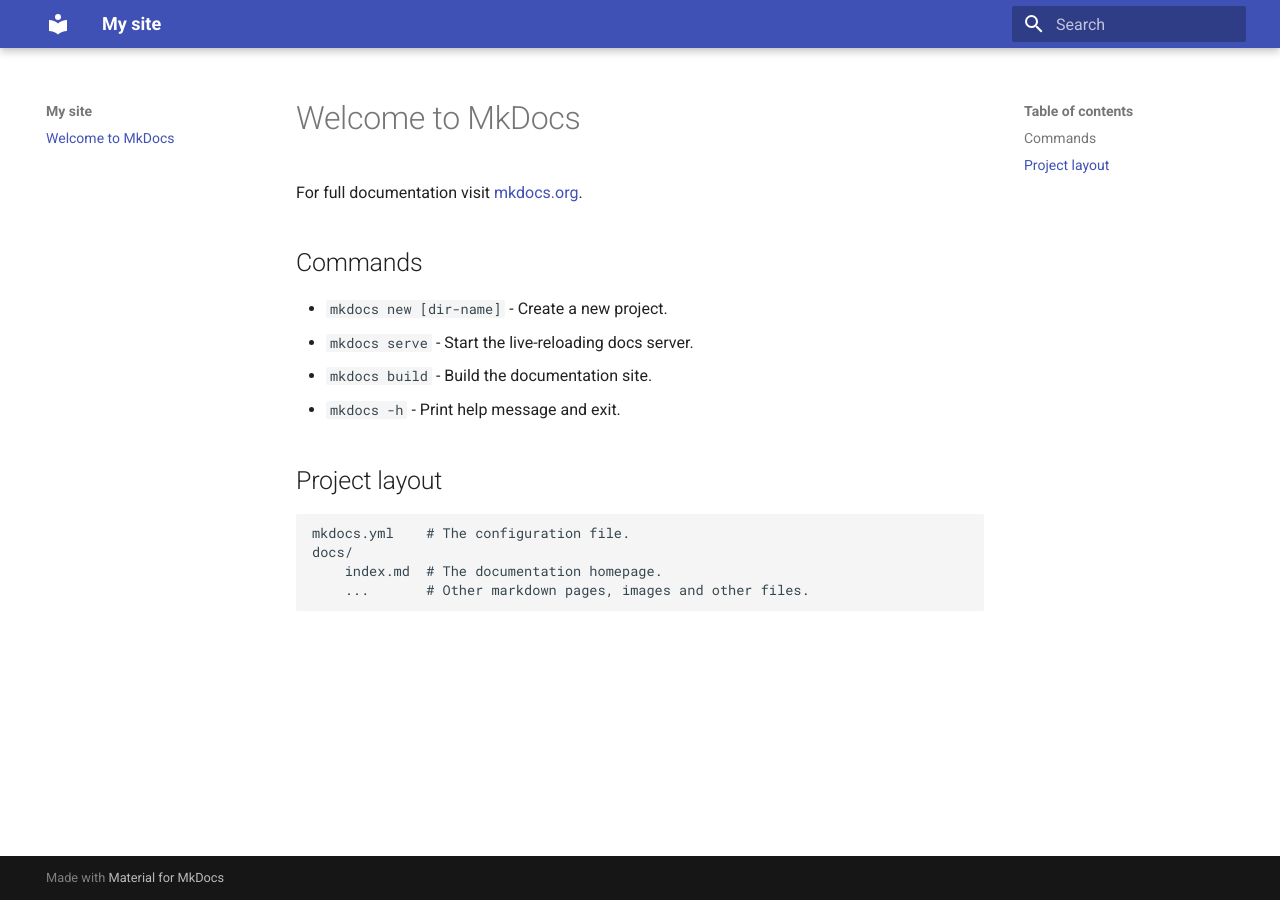
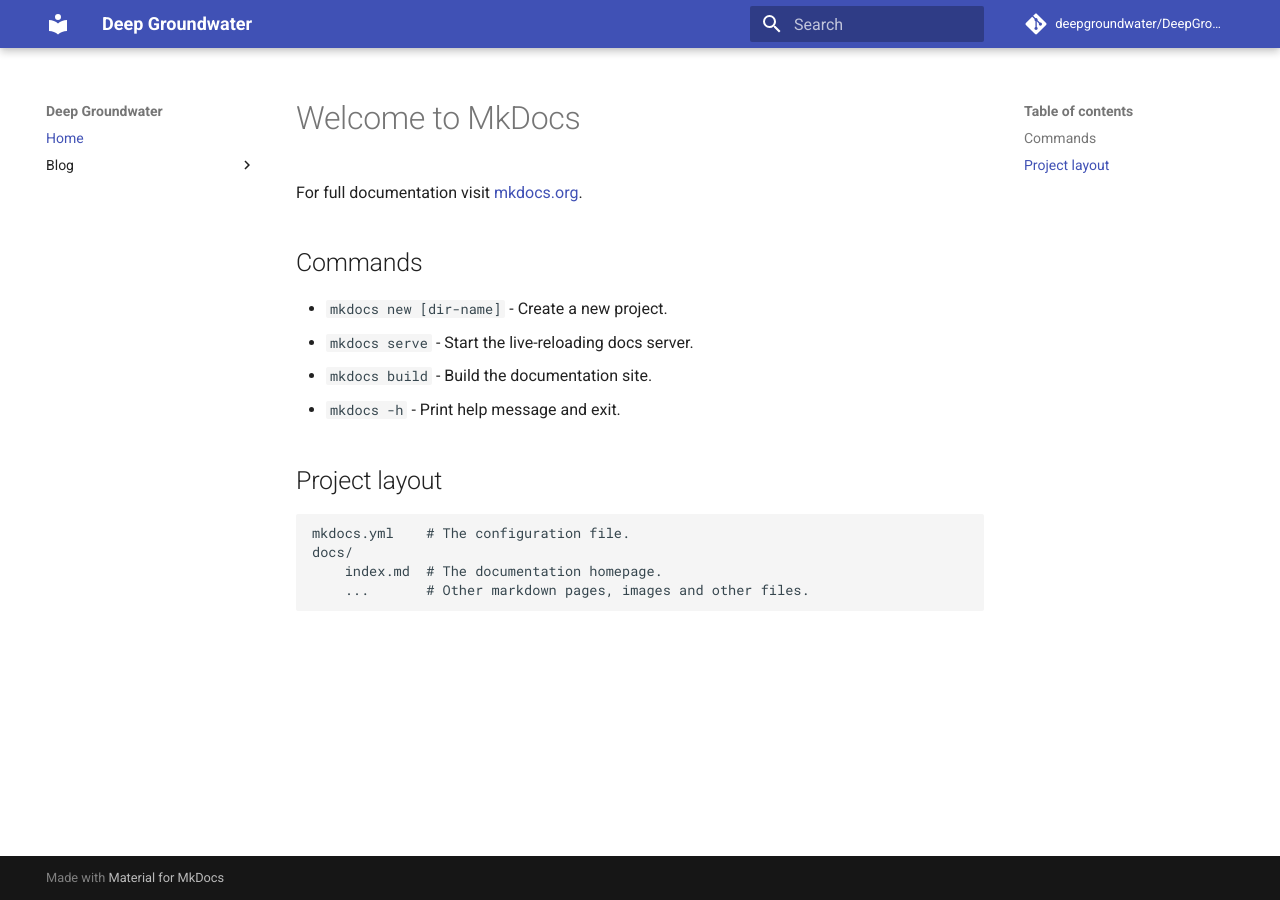
Before and after one commit to taddyb/DeepGroundwater.github.io, an MkDocs documentation site: the page built from docs/index.md, in a window 1280 px wide. Built offline with MkDocs 1.6.1 and Material for MkDocs 9.7.7, drawn with Linux system fonts in a browser that asks for light colours; comment, search, counter and statistics services are not loaded.

Commit message:
added blog support

```diff
--- /dev/null
+++ b/docs/blog/.authors.yml
@@ -0,0 +1,5 @@
+authors:
+  taddyb:
+    name: Tadd Bindas
+    description: Creator
+    avatar: https://github.com/taddyb.png
--- a/mkdocs.yml
+++ b/mkdocs.yml
@@ -1,4 +1,21 @@
-site_name: My site
-site_url: https://deepgroundwater
+site_name: Deep Groundwater
+site_description: A collection of open-source blog posts and articles
+site_url: https://deepgroundwater.com
+repo_url: https://github.com/deepgroundwater/deepgroundwater.github.io
+repo_name: deepgroundwater/DeepGroundwater.github.io
+
 theme:
   name: material
+  features:
+    - navigation.instant
+  icon:
+    repo: fontawesome/brands/git-alt
+
+plugins:
+  - search
+  - blog
+
+nav:
+  - Home: index.md
+  - Blog:
+     - blog/index.md
```
Also changed, not shown: docs/blog/posts/helloworld.md (added, +14 -0 lines), docs/blog/index.md (added).
